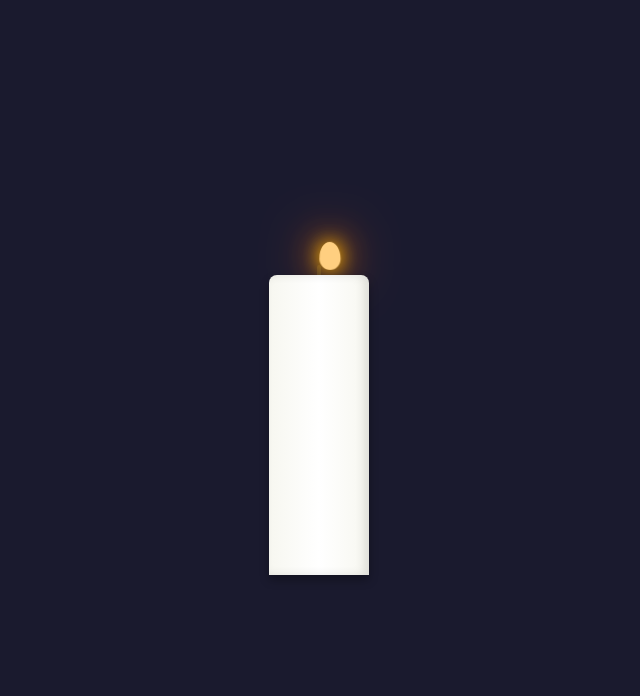
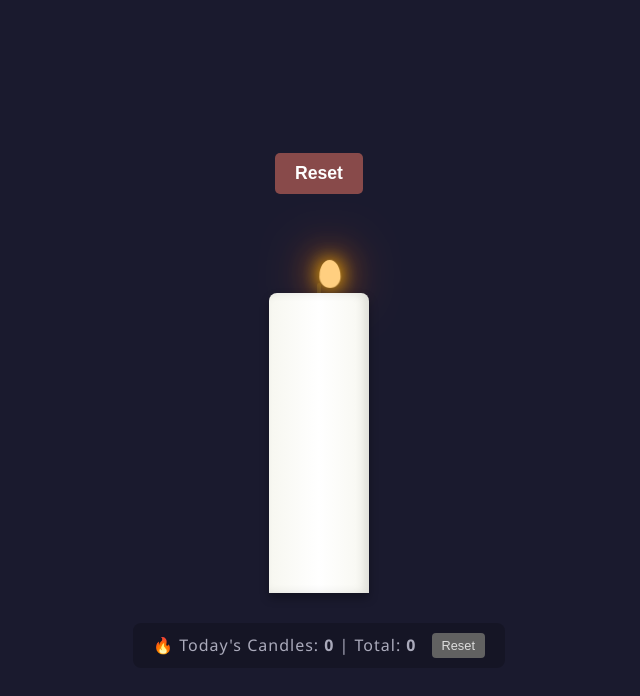
Before and after one commit to Alwahsh/hacking-candle, a plain HTML site: page index.html in a window 1280 px wide. Both pictures are taken after a click on the button "Light Candle". Shown: the whole page, without its empty margins (321-961 px from the left). Drawn offline with Linux system fonts and the light colour scheme.

Commit message:
Keep track of stats

```diff
--- a/index.html
+++ b/index.html
@@ -29,6 +29,7 @@
             text-align: center;
             margin-bottom: 30px;
             transition: opacity 0.5s ease-out, transform 0.5s ease-out;
+            height: 80px; /* Give it a fixed height to prevent layout shift */
         }
 
         #setup-container.hidden {
@@ -63,12 +64,15 @@
             border: none;
             border-radius: 5px;
             cursor: pointer;
-            margin-left: 10px;
             transition: background-color 0.2s;
         }
 
         .action-button:hover {
             background: #6a6ad5;
+        }
+
+        #start-button {
+             margin-left: 10px;
         }
 
         #reset-button {
@@ -78,6 +82,10 @@
 
         #reset-button:hover {
             background: #d56a6a;
+        }
+
+        #light-another-button {
+             margin-top: 20px;
         }
 
         /* --- Main Container --- */
@@ -114,6 +122,11 @@
             opacity: 1;
         }
 
+        /* This class forces the display to be visible, used when timer finishes */
+        .timer-display.visible {
+            opacity: 1;
+        }
+
         /* --- Flame & Wick Assembly --- */
         .flame-assembly {
             position: absolute;
@@ -122,13 +135,13 @@
             transform: translateX(-50%);
             width: 20px;
             height: 40px;
-            transition: bottom 1s linear; /* Smoothly moves down as candle burns */
+            transition: bottom 1s linear; /* Default transition for reset */
             opacity: 0; /* Unlit by default */
         }
 
         .flame-assembly.lit {
             opacity: 1;
-            transition: opacity 0.5s ease-in 0.2s;
+            transition: opacity 0.5s ease-in 0.2s, bottom 1s linear;
         }
 
         .wick {
@@ -191,7 +204,40 @@
             background: linear-gradient(to right, #f7f7f0, #ffffff, #f7f7f0);
             border-radius: 8px 8px 0 0;
             box-shadow: inset -5px 0 10px rgba(0, 0, 0, 0.1), 0 5px 10px rgba(0,0,0,0.3);
-            transition: height 1s linear;
+            transition: height 1s linear; /* Default transition for reset */
+        }
+
+        /* --- Stats Display --- */
+        #stats-container {
+            margin-top: 30px;
+            padding: 10px 20px;
+            background-color: rgba(0, 0, 0, 0.2);
+            border-radius: 8px;
+            font-size: 1em;
+            color: #aab;
+            letter-spacing: 1px;
+            display: flex;
+            align-items: center;
+            gap: 15px;
+        }
+
+        #reset-stats-button {
+            padding: 5px 10px;
+            font-size: 0.8em;
+            background: #616161;
+            border: none;
+            border-radius: 4px;
+            color: #ddd;
+            cursor: pointer;
+            transition: background-color 0.2s;
+        }
+
+        #reset-stats-button:hover {
+            background: #7a7a7a;
+        }
+
+        .hidden {
+            display: none !important;
         }
 
         /* --- Keyframe Animations --- */
@@ -209,12 +255,15 @@
 <body>
 
 <div id="setup-container">
-    <div>
+    <div id="timer-setup">
         <label for="minutes-input">Set Timer (minutes):</label>
-        <input type="number" id="minutes-input" value="25" step="0.5" min="0.1">
+        <input type="number" id="minutes-input" value="25" step="0.1" min="0.1">
         <button id="start-button" class="action-button">Light Candle</button>
     </div>
-    <button id="reset-button" class="action-button hidden">Reset</button>
+    <div id="controls">
+        <button id="reset-button" class="action-button hidden">Reset</button>
+        <button id="light-another-button" class="action-button hidden">Light Another Candle</button>
+    </div>
 </div>
 
 <div class="candle-container" id="candleContainer">
@@ -229,25 +278,44 @@
     <div class="candle-wax" id="candleWax"></div>
 </div>
 
+<div id="stats-container">
+    <span id="stats-text">Loading stats...</span>
+    <button id="reset-stats-button">Reset</button>
+</div>
+
+
 <script>
     // --- Element Selection ---
     const setupContainer = document.getElementById('setup-container');
+    const timerSetup = document.getElementById('timer-setup');
     const minutesInput = document.getElementById('minutes-input');
     const startButton = document.getElementById('start-button');
     const resetButton = document.getElementById('reset-button');
+    const lightAnotherButton = document.getElementById('light-another-button');
 
     const candleContainer = document.getElementById('candleContainer');
     const candleWax = document.getElementById('candleWax');
     const flameAssembly = document.getElementById('flameAssembly');
     const timerDisplay = document.getElementById('timerDisplay');
 
+    const statsContainer = document.getElementById('stats-container');
+    const statsText = document.getElementById('stats-text');
+    const resetStatsButton = document.getElementById('reset-stats-button');
+
+    // --- Audio Setup ---
+    const extinguishSound = new Audio('https://cdn.pixabay.com/download/audio/2022/03/15/audio_249072b988.mp3');
+
+    // --- State Variables ---
     let countdownInterval = null;
     const initialCandleHeight = 300; // Corresponds to --candle-height in CSS
 
     // --- Event Listeners ---
     startButton.addEventListener('click', startCountdown);
     resetButton.addEventListener('click', resetState);
+    lightAnotherButton.addEventListener('click', resetState); // Does the same as reset
+    resetStatsButton.addEventListener('click', resetStats);
 
+    // --- Main Functions ---
     function startCountdown() {
         const countdownMinutes = parseFloat(minutesInput.value);
 
@@ -256,78 +324,141 @@
             return;
         }
 
+        const totalTimeInSeconds = countdownMinutes * 60;
+
         // --- UI State Change ---
-        setupContainer.classList.add('hidden');
+        timerSetup.classList.add('hidden');
         resetButton.classList.remove('hidden');
         flameAssembly.classList.add('lit');
         candleContainer.classList.add('running');
 
-        // --- Timer Logic ---
-        const totalTimeInSeconds = countdownMinutes * 60;
+        // --- Visual Animation ---
+        // Set the transition duration to the total countdown time for a single, smooth animation.
+        candleWax.style.transition = `height ${totalTimeInSeconds}s linear`;
+        flameAssembly.style.transitionProperty = 'bottom';
+        flameAssembly.style.transitionDuration = `${totalTimeInSeconds}s`;
+        flameAssembly.style.transitionTimingFunction = 'linear';
+
+        // Trigger the animation by setting the final state.
+        // A tiny delay ensures the browser applies the new transition duration before the change.
+        setTimeout(() => {
+            candleWax.style.height = '0px';
+            flameAssembly.style.bottom = '0px';
+        }, 100);
+
+        // --- Text Timer Logic ---
         let remainingSeconds = totalTimeInSeconds;
-
-        // Immediately update display to show the starting time
-        updateDisplayAndCandle(remainingSeconds, totalTimeInSeconds);
+        updateDisplayAndCandle(remainingSeconds); // Initial display
 
         countdownInterval = setInterval(() => {
             remainingSeconds--;
-            updateDisplayAndCandle(remainingSeconds, totalTimeInSeconds);
+            updateDisplayAndCandle(remainingSeconds);
 
-            if (remainingSeconds <= 0) {
+            if (remainingSeconds < 0) {
                 clearInterval(countdownInterval);
                 extinguishCandle();
             }
         }, 1000);
     }
 
-    function updateDisplayAndCandle(currentSeconds, totalSeconds) {
-        // 1. Update the visual countdown timer
-        const minutes = Math.floor(currentSeconds / 60);
-        const seconds = currentSeconds % 60;
+    function updateDisplayAndCandle(currentSeconds) {
+        // This function now ONLY updates the text display.
+        const safeSeconds = Math.max(0, currentSeconds);
+        const minutes = Math.floor(safeSeconds / 60);
+        const seconds = safeSeconds % 60;
         timerDisplay.textContent = `${String(minutes).padStart(2, '0')}:${String(seconds).padStart(2, '0')}`;
-
-        // 2. Calculate the percentage of time remaining and update candle
-        const percentageRemaining = Math.max(0, currentSeconds / totalSeconds);
-        const newCandleHeight = initialCandleHeight * percentageRemaining;
-        candleWax.style.height = `${newCandleHeight}px`;
-        flameAssembly.style.bottom = `${newCandleHeight}px`;
     }
 
     function extinguishCandle() {
+        extinguishSound.play();
         flameAssembly.classList.add('extinguished');
         timerDisplay.textContent = "Time's Up!";
-        timerDisplay.style.opacity = '1';
-        candleContainer.classList.remove('running');
+        timerDisplay.classList.add('visible');
+
+        resetButton.classList.add('hidden');
+        lightAnotherButton.classList.remove('hidden');
+
+        updateConsumptionStats();
     }
 
     function resetState() {
-        // Clear any running timer
         clearInterval(countdownInterval);
 
-        // Reset UI visibility
-        setupContainer.classList.remove('hidden');
+        // --- Reset UI classes ---
+        timerSetup.classList.remove('hidden');
         resetButton.classList.add('hidden');
-
-        // Reset candle visual state
+        lightAnotherButton.classList.add('hidden');
         flameAssembly.classList.remove('lit', 'extinguished');
         candleContainer.classList.remove('running');
-        timerDisplay.style.opacity = '0';
+        timerDisplay.classList.remove('visible');
 
-        // Use a short timeout to allow transitions to reset properly
+        // --- Reset Visuals ---
+        // Temporarily disable transitions to snap the candle back to its initial state instantly.
+        candleWax.style.transition = 'none';
+        flameAssembly.style.transition = 'none';
+
+        candleWax.style.height = `${initialCandleHeight}px`;
+        flameAssembly.style.bottom = `${initialCandleHeight}px`;
+
+        // After a very short delay, remove the inline transition styles.
+        // This makes the elements fall back to the default transitions defined in the CSS stylesheet.
         setTimeout(() => {
-            candleWax.style.transition = 'none'; // Disable transition for instant reset
-            flameAssembly.style.transition = 'none';
+            candleWax.style.transition = '';
+            flameAssembly.style.transition = '';
+        }, 50);
+    }
 
-            candleWax.style.height = `${initialCandleHeight}px`;
-            flameAssembly.style.bottom = `${initialCandleHeight}px`;
+    // --- localStorage Statistics Functions ---
+    function resetStats() {
+        if (confirm('Are you sure you want to reset all your candle stats? This cannot be undone.')) {
+            localStorage.removeItem('totalCandlesConsumed');
+            localStorage.removeItem('dailyCandleStats');
+            displayStats();
+        }
+    }
 
-            // Re-enable transitions after the reset
-            setTimeout(() => {
-                candleWax.style.transition = 'height 1s linear';
-                flameAssembly.style.transition = 'bottom 1s linear';
-            }, 50);
-        }, 100);
+    function getTodayDateString() {
+        const today = new Date();
+        const year = today.getFullYear();
+        const month = String(today.getMonth() + 1).padStart(2, '0');
+        const day = String(today.getDate()).padStart(2, '0');
+        return `${year}-${month}-${day}`;
     }
+
+    function updateConsumptionStats() {
+        let totalCount = parseInt(localStorage.getItem('totalCandlesConsumed')) || 0;
+        totalCount++;
+        localStorage.setItem('totalCandlesConsumed', totalCount);
+
+        const todayStr = getTodayDateString();
+        let dailyStats = JSON.parse(localStorage.getItem('dailyCandleStats'));
+
+        if (!dailyStats || dailyStats.date !== todayStr) {
+            dailyStats = { date: todayStr, count: 1 };
+        } else {
+            dailyStats.count++;
+        }
+        localStorage.setItem('dailyCandleStats', JSON.stringify(dailyStats));
+
+        displayStats();
+    }
+
+    function displayStats() {
+        const totalCount = localStorage.getItem('totalCandlesConsumed') || 0;
+        const dailyStats = JSON.parse(localStorage.getItem('dailyCandleStats'));
+        const todayStr = getTodayDateString();
+
+        let todaysCount = 0;
+        if (dailyStats && dailyStats.date === todayStr) {
+            todaysCount = dailyStats.count;
+        }
+
+        statsText.innerHTML = `🔥 Today's Candles: <strong>${todaysCount}</strong> | Total: <strong>${totalCount}</strong>`;
+    }
+
+    // --- Initial Load ---
+    displayStats();
+
 </script>
 
 </body>
```
